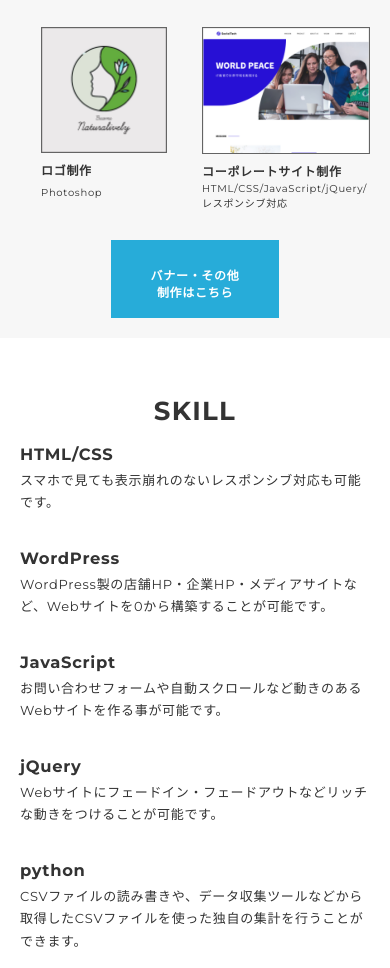
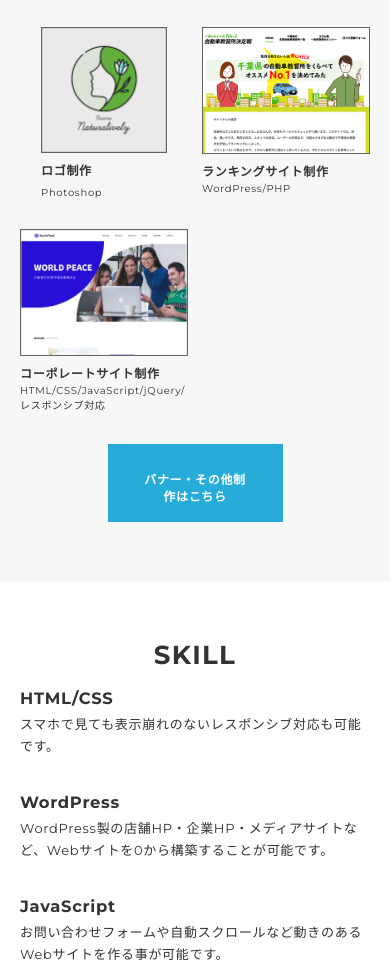
Before and after one commit to obatah10samurai/portfolio, a plain HTML site: page index.html in a window 390 px wide. Shown: the part 699-1667 px from the top of the page. Drawn offline with nearby package versions, Linux system fonts and the light colour scheme.

Commit message:
変更コミット

```diff
--- a/css/style.css
+++ b/css/style.css
@@ -185,6 +185,19 @@ img {
 .works-item:nth-of-type(3n) {
   margin-right: 0;
 }
+.works-item2 {
+  width: 31.74603%;
+  margin-right: 1.58730%;
+  margin-bottom: 40px;
+  color: #333;
+  margin-top: 6% !important;
+}
+
+.works-item2:hover {
+  opacity: .9;
+}
+
+
 
 .works-img img {
   border: 1px solid #646464;
@@ -515,6 +528,10 @@ a.btn_02:hover {
     margin-bottom: 30px;
   }
 
+  .works-item2{
+    margin: 12% auto 0!important;
+  }
+
   /* Skill */
   .skill-list {
     display: block;
@@ -584,6 +601,6 @@ a.btn_02:hover {
   }
   a.btn_02 {
     width: 50%;
-    padding: 1rem 1rem;
+    padding: 1rem 2rem;
   }
 }
--- a/index.html
+++ b/index.html
@@ -62,6 +62,11 @@
               <p class="works-name">ロゴ制作</p>
               <p class="works-info">Photoshop</p>
             </a>
+            <a class="works-item" href="works-6.html">
+              <div class="works-img"><img src="img/works/kyousyujyo.png" alt=""></div>
+              <p class="works-name">ランキングサイト制作</p>
+              <p class="works-info">WordPress/PHP</p>
+            </a>
             <a class="works-item" href="works-1.html">
               <div class="works-img"><img src="img/works/html1.png" alt="html1"></div>
               <p class="works-name">コーポレートサイト制作</p>
@@ -76,16 +81,11 @@
               <div class="works-img"><img src="img/works/wordpress1.png" alt="WordPress"></div>
               <p class="works-name">美容室のHP制作</p>
               <p class="works-info">WordPress</p>
-            </a>
-            <a class="works-item" href="works-6.html">
-              <div class="works-img"><img src="img/works/wordpress2.png" alt="WordPress2"></div>
-              <p class="works-name">大学のHP制作</p>
-              <p class="works-info">WordPress/PHP</p>
             </a> -->
-            <a class="works-item w75per btn_02" href="https://drive.google.com/file/d/1cKOrhDujKWfUIokZ86zrv9-xixPsxvA_/view?usp=drive_link">
-              <p class="works-name">バナー・その他制作はこちら</p>
-            </a>
           </div>
+          <a class="works-item2 w75per btn_02" href="https://drive.google.com/file/d/1cKOrhDujKWfUIokZ86zrv9-xixPsxvA_/view?usp=drive_link">
+            <p class="works-name">バナー・その他制作はこちら</p>
+          </a>
         </div>
       </section>
       <!-- /works -->
```
Also changed, not shown: works-6.html (+9 -12 lines), img/works/kyousyujyo.png (added), 1 other file.
